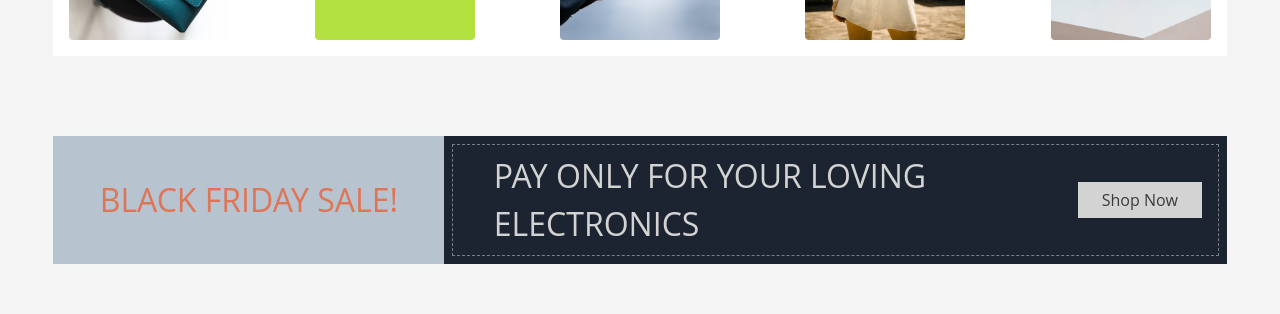
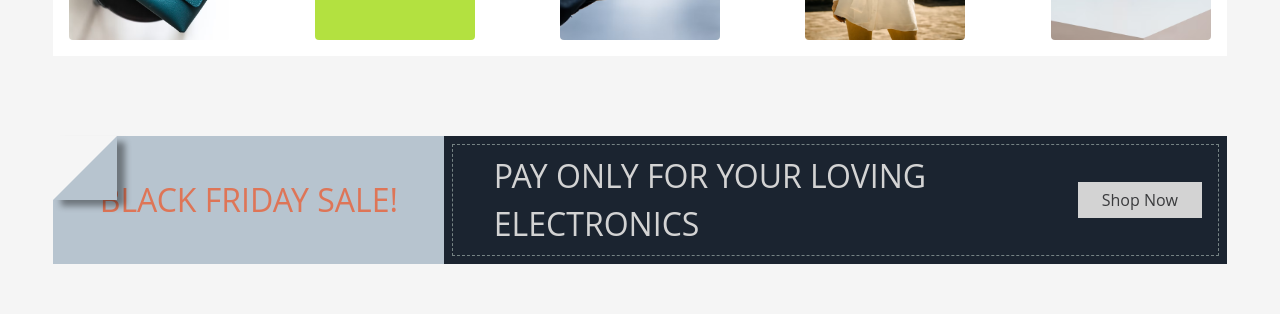
Before and after one commit to kobir1989/E-Commerce-Advanced-React-Project, a React (Create React App) app: page / in a window 1280 px wide. Shown: the part 1320-1634 px from the top of the page. Built offline with nearby package versions, Linux system fonts and the light colour scheme; no server answers.

Commit message:
Black fiday banner design modified

```diff
--- a/src/Components/Banner/BlackFridayBanner.js
+++ b/src/Components/Banner/BlackFridayBanner.js
@@ -4,18 +4,18 @@ import { Link } from 'react-router-dom';
 const BlackFridayBanner = () => {
   return (
     <section
-      className='lg:border-none border-dashed border-[1px] border-gray mt-20
+      className='relative lg:border-none border-dashed border-[1px] border-gray mt-20
      bg-black 3xl:w-8/12 lg:w-11/12 w-full flex lg:flex-row flex-col mx-auto items-center
      justify-between lg:h-[8rem] h-[20rem]'
     >
-      <div className='bg-[#B7C4CF] lg:h-full h-[8rem] lg:w-4/12 w-8/12 flex justify-center items-center'>
+      <div className='curb_design  bg-[#B7C4CF] lg:h-full h-[8rem] lg:w-4/12 w-8/12 flex justify-center items-center'>
         <h2 className='lg:text-[2rem] text-[1.5rem] uppercase  pump_ani'>
           black friday sale!
         </h2>
       </div>
-      <div className='bg-black lg:w-8/12 w-full h-full p-2'>
+      <div className='bg-black lg:w-8/12 w-full h-full p-2 '>
         <div
-          className=' flex lg:flex-row flex-col items-center lg:justify-between justify-center
+          className='flex lg:flex-row flex-col items-center lg:justify-between justify-center
         lg:border-dashed lg:border-[1px] lg:border-gray h-full'
         >
           <div className='overflow-hidden'>
--- a/src/Components/FetchFromAPI/ProductRenderBody.js
+++ b/src/Components/FetchFromAPI/ProductRenderBody.js
@@ -25,6 +25,7 @@ const ProductRenderBody = ({ product }) => {
       price: item.price,
       id: item.id,
       img: item.img,
+      params: item.params,
     });
   };
   return (
@@ -36,6 +37,7 @@ const ProductRenderBody = ({ product }) => {
           title={item.title}
           price={item.price}
           img={item.img}
+          params={item.params}
           description={item.description}
           addToWishList={() => {
             addToWishLists(item);
--- a/src/Components/NavBar/NavBar.js
+++ b/src/Components/NavBar/NavBar.js
@@ -1,12 +1,10 @@
 import React, { useState } from 'react';
 import NavManue from './NavManue';
 import NavSearch from './NavSearch';
-
 const NavBar = ({ onShowCart, onOpenWishList }) => {
   const [showCategory, setShowCategory] = useState(true);
   const [showManue, setShowManue] = useState(true);
   const [showUserLogin, setShowUserLogin] = useState(true);
-
   const categoryHandler = () => {
     setShowCategory(!showCategory);
   };
@@ -16,7 +14,6 @@ const NavBar = ({ onShowCart, onOpenWishList }) => {
   const loginBtnHandler = () => {
     setShowUserLogin(!showUserLogin);
   };
-
   return (
     <nav className='bg-white lg:py-4 py-2'>
       <NavSearch
--- a/src/Components/PopUpModal/ProductPopUp.js
+++ b/src/Components/PopUpModal/ProductPopUp.js
@@ -8,7 +8,7 @@ const ProductPopUp = () => {
   console.log(modalCtx);
   return (
     <Modal onClose={modalCtx.hideProductHandler}>
-      <div className='z-40 relative w-[40vw] h-[60vh]'>
+      <div className=' z-40 relative w-[40vw] h-[60vh]'>
         <button
           className='text-red text-[1.5rem] absolute right-6 top-6'
           onClick={modalCtx.hideProductHandler}
@@ -17,7 +17,7 @@ const ProductPopUp = () => {
         </button>
 
         <div
-          className='flex w-full h-full bg-white p-4 rounded shadow lg:flex-row
+          className='flex w-full h-full bg-white p-4 rounded lg:flex-row
           flex-col items-center justify-between'
         >
           <div className='lg:w-5/12 w-11/12'>
--- a/src/Components/PopUpModal/WishListPopUp.js
+++ b/src/Components/PopUpModal/WishListPopUp.js
@@ -2,11 +2,13 @@ import React from 'react';
 import { useContext } from 'react';
 import { WishContext } from '../../Store/context';
 import { ModalContext } from '../../Store/context';
-import { Link } from 'react-router-dom';
 import Modal from '../../Utils/Modal';
 import Icons from '../../Utils/Icons';
 import Button from '../../Utils/Button';
+import { useNavigate } from 'react-router-dom';
+import { v4 } from 'uuid';
 const WishListPopUp = () => {
+  const navigate = useNavigate();
   const wishCtx = useContext(WishContext);
   const modalCtx = useContext(ModalContext);
   return (
@@ -25,11 +27,13 @@ const WishListPopUp = () => {
         </div>
         <div className='lg:p-8 p-1'>
           {wishCtx.wishList.map((item) => (
-            <Link to=''>
             <div
-                key={item.id}
+              key={v4()}
               className='mb-4 relative border-[.2px] rounded-3xl border-[#EAF6F6]
-                 relative flex justify-between items-center p-4 h-[12rem]'
+                 relative flex justify-between items-center p-4 h-[12rem] cursor-pointer'
+              onClick={() => {
+                navigate(`/single-product/${item.params}`);
+              }}
             >
               <div className='w-[6rem] h-[8rem]'>
                 <img className='w-full h-full' src={item.img} alt='' />
@@ -37,15 +41,12 @@ const WishListPopUp = () => {
               <div>
                 <h2 className='text-[1.2rem] text-gray'>{item.title}</h2>
                 <h2 className='text-red text-[1.5rem]'>${item.price}</h2>
-                  <p className='text-gray text-[.9rem]'>
-                    available in the stock
-                  </p>
+                <p className='text-gray text-[.9rem]'>available in the stock</p>
               </div>
               <div className='absolute right-0 bottom-0'>
                 <Button />
               </div>
             </div>
-            </Link>
           ))}
         </div>
       </div>
--- a/src/index.css
+++ b/src/index.css
@@ -170,3 +170,17 @@ body {
   left: 0;
   filter: drop-shadow(6px 4px 3px rgba(0, 0, 0, 0.4));
 }
+
+@media screen and (min-width: 1020px) {
+  .curb_design::before {
+    content: '';
+    border-bottom: 2rem solid #b7c4cf;
+    border-left: 2rem solid #f5f5f5;
+    border-right: 2rem solid #b7c4cf;
+    border-top: 2rem solid #f5f5f5;
+    position: absolute;
+    top: 0;
+    left: 0;
+    filter: drop-shadow(8px 6px 3px rgba(0, 0, 0, 0.4));
+  }
+}
```
Lines whose indentation alone changed are shown as unchanged.
